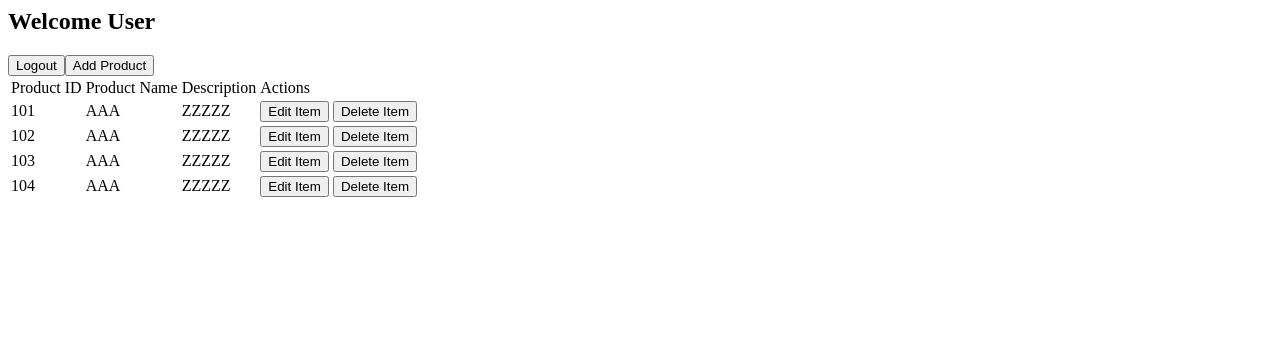
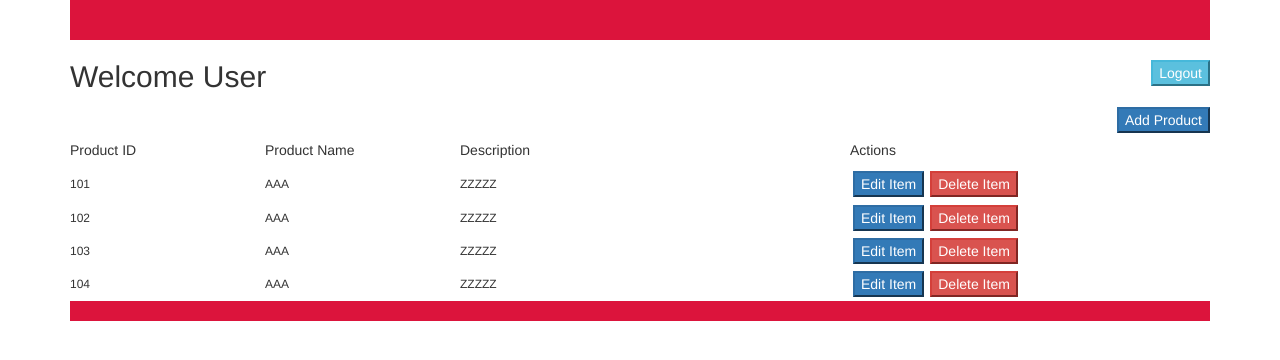
Before and after one commit to srsoumya96/angular-ivy-shopBridge-rxjsStore, an Angular app: page /home in a window 1280 px wide. Shown: the top 360 px of the page. Built offline with nearby package versions, Linux system fonts and the light colour scheme.

Commit message:
7 files modified, 3 added

```diff
--- a/src/app/app.module.ts
+++ b/src/app/app.module.ts
@@ -12,6 +12,7 @@ import { LoginServiceService } from './login-service.service';
 import { ProductServiceService } from './product-service.service';
 import { ProductListComponent } from './product-list/product-list.component';
 import { HeaderComponentComponent } from './header-component/header-component.component';
+import { FooterComponentComponent } from './footer-component/footer-component.component';
 
 @NgModule({
   imports: [BrowserModule, FormsModule, AppRoutingModule],
@@ -21,7 +22,8 @@ import { HeaderComponentComponent } from './header-component/header-component.co
     LoginComponentComponent,
     HomeComponentComponent,
     ProductListComponent,
-    HeaderComponentComponent
+    HeaderComponentComponent,
+    FooterComponentComponent
   ],
   bootstrap: [AppComponent],
   providers: [LoginServiceService, ProductServiceService]
--- /dev/null
+++ b/src/app/footer-component/footer-component.component.css
@@ -0,0 +1,6 @@
+.footerBar {
+  width: 100%;
+  height: 20px;
+  background-color: crimson;
+  margin: 0 auto;
+}
--- /dev/null
+++ b/src/app/footer-component/footer-component.component.html
@@ -0,0 +1,2 @@
+<div  class="container">
+<div class="row footerBar"></div></div>
--- /dev/null
+++ b/src/app/footer-component/footer-component.component.ts
@@ -0,0 +1,15 @@
+import { Component, OnInit } from '@angular/core';
+
+@Component({
+  selector: 'app-footer-component',
+  templateUrl: './footer-component.component.html',
+  styleUrls: ['./footer-component.component.css']
+})
+export class FooterComponentComponent implements OnInit {
+
+  constructor() { }
+
+  ngOnInit() {
+  }
+
+}
--- a/src/app/header-component/header-component.component.css
+++ b/src/app/header-component/header-component.component.css
@@ -0,0 +1,15 @@
+.headBar {
+  background-color: crimson;
+  width: 100%;
+  height: 40px;
+  margin: 0 auto;
+}
+
+.btn-info {
+  float: right;
+  margin: 20px 0;
+}
+
+.welcomeHeader {
+  float: left;
+}
--- a/src/app/header-component/header-component.component.html
+++ b/src/app/header-component/header-component.component.html
@@ -1,3 +1,14 @@
-<h2>Welcome User</h2>
+<div class="container">
+  <div class="row headBar"></div>
+  <div class="row">
+    <div class="col-md-12">
+      <h2 class="welcomeHeader">Welcome User</h2>
+      <input class="btn-info" type="button" value="Logout" (click)="logout();" />
+    </div>
+  </div>
+  <div class="row">
+    <div class="col-md-12">
 
-<input type="button" value="Logout" (click)="logout();" />
+    </div>
+  </div>
+</div>
--- a/src/app/home-component/home-component.component.html
+++ b/src/app/home-component/home-component.component.html
@@ -1,6 +1,16 @@
-<app-header-component></app-header-component>
+<div>
+  <app-header-component></app-header-component>
+</div>
 
-<input type="button" value="Add Product" (click)="openAddPopup();"/>
+<div class="container">
+  <div class="row">
+    <div class="col-xs-12"><input class="btn-primary" style="float : right;" type="button" value="Add Product" (click)="openAddPopup();"/>
+    </div>
+  </div>
+</div>
+
+
+
 
 <div class="overlay" *ngIf="addPopup">
   <div class="popup">
@@ -26,3 +36,7 @@
 </div>
 
 <app-product-list [data]="Products"></app-product-list>
+
+<div>
+  <app-footer-component></app-footer-component>
+</div>
--- a/src/app/product-list/product-list.component.css
+++ b/src/app/product-list/product-list.component.css
@@ -49,3 +49,12 @@
     width: 70%;
   }
 }
+
+.tableBody {
+  border: 1px black solid;
+  border-top: 5px crimson solid;
+}
+
+input {
+  margin: 3px;
+}
--- a/src/app/product-list/product-list.component.html
+++ b/src/app/product-list/product-list.component.html
@@ -1,29 +1,35 @@
-<table>
+<div class="container">
 
-  <thead>
-    <tr>
-      <td>Product ID</td>
-      <td>Product Name </td>
-      <td> Description</td>
-      <td>Actions</td>
-    </tr>
-  </thead>
-  <tbody>
-    <tr *ngFor="let prod of data">
-      <td>{{prod.ProductID}}</td>
-      <td>{{prod.ProductName}}</td>
-      <td>{{prod.ProductDesc}}</td>
-
-      <td>
-        <input type="button" value="Edit Item" (click)="openEditPopup(prod.id);"/>
-      </td>
-      <td>
-        <input type="button" value="Delete Item" (click)="openDeletePopup(prod.id);"/>
-      </td>
-
-    </tr>
-  </tbody>
-</table>
+  <div class="row">
+    <div class="col-xs-2">
+      <h5>Product ID</h5>
+    </div>
+    <div class="col-xs-2">
+      <h5>Product Name</h5>
+    </div>
+    <div class="col-xs-4">
+      <h5>Description</h5>
+    </div>
+    <div class="col-xs-4">
+      <h5>Actions</h5>
+    </div>
+  </div>
+  <div class="row" *ngFor="let prod of data">
+    <div class="col-xs-2">
+      <h6>{{prod.ProductID}}</h6>
+    </div>
+    <div class="col-xs-2">
+      <h6>{{prod.ProductName}}</h6>
+    </div>
+    <div class="col-xs-4">
+      <h6>{{prod.ProductDesc}}</h6>
+    </div>
+    <div class="col-xs-4">
+      <input type="button" class="btn-primary" value="Edit Item" (click)="openEditPopup(prod.id);"/>
+      <input type="button" class="btn-danger" value="Delete Item" (click)="openDeletePopup(prod.id);"/>
+    </div>
+  </div>
+</div>
 
 <div class="overlay" *ngIf="editPopup">
   <div class="popup">
--- a/src/index.html
+++ b/src/index.html
@@ -1 +1,10 @@
+<!-- Latest compiled and minified CSS -->
+<link rel="stylesheet" href="https://maxcdn.bootstrapcdn.com/bootstrap/3.4.1/css/bootstrap.min.css">
+
+<!-- jQuery library -->
+<script src="https://ajax.googleapis.com/ajax/libs/jquery/3.5.1/jquery.min.js"></script>
+
+<!-- Latest compiled JavaScript -->
+<script src="https://maxcdn.bootstrapcdn.com/bootstrap/3.4.1/js/bootstrap.min.js"></script>
+
 <my-app>loading</my-app>
```
